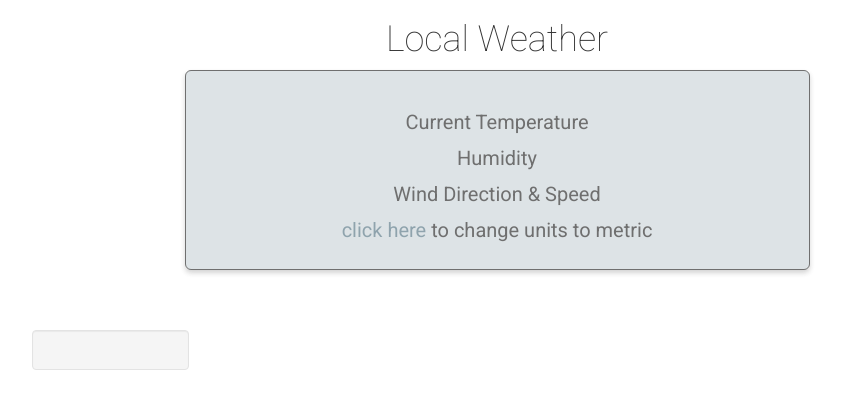
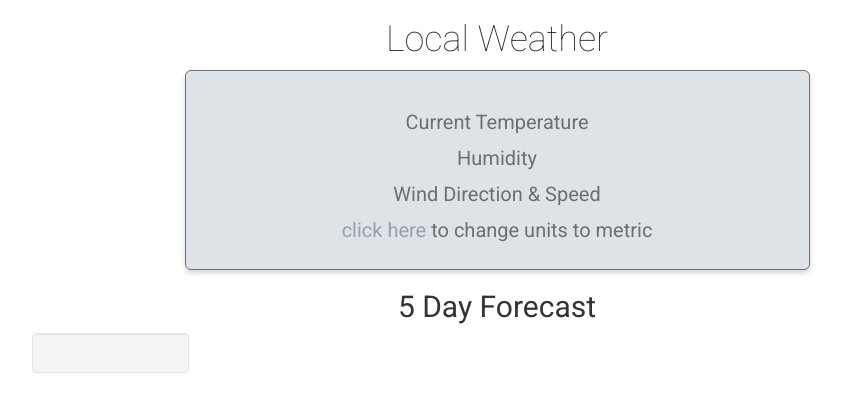
Before and after one commit to charlesmilam/fcc, a plain HTML site: page local-weather/index.html in a window 1280 px wide. Shown: the whole page, without its empty margins (143-985 px from the left). Drawn offline with nearby package versions, Linux system fonts and the light colour scheme; some packages are replaced by stand-ins of ours.

Commit message:
Add title to forecast. Modify spacing between current and forecast.

```diff
--- a/local-weather/index.html
+++ b/local-weather/index.html
@@ -45,6 +45,11 @@
         </div>
       </div>
       <div class="container-fluid forecast-container">
+        <div class="row">
+          <div class="col-sm-12 forecast-title">
+            <h2>5 Day Forecast</h2>
+          </div>
+        </div>
         <div class="row">
           <div id="forecast">
             <div class="col-md-2 forecast-card">
--- a/local-weather/sass/style.scss
+++ b/local-weather/sass/style.scss
@@ -27,7 +27,7 @@ body {
   position: relative;
 }
 .current-container {
-  margin-bottom: 3em;
+
 }
 .current-conditions {
   background-color: $primary-color-light;
@@ -76,6 +76,12 @@ body {
 #forecast {
   margin-left: 8em;
 }
+.forecast-title {
+  text-align: center;
+  h2 {
+
+  }
+}
 // .forecast-card {
 //   margin-left: 3em;
 // }
```
Also changed, not shown: local-weather/stylesheets/style.css.
